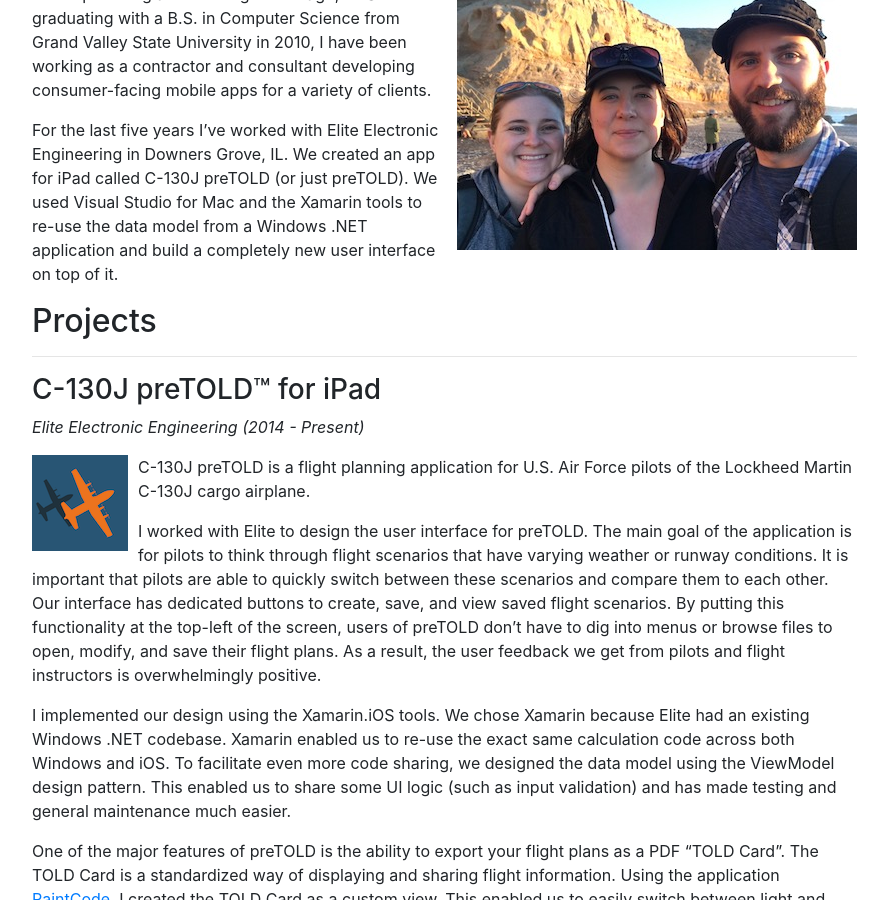
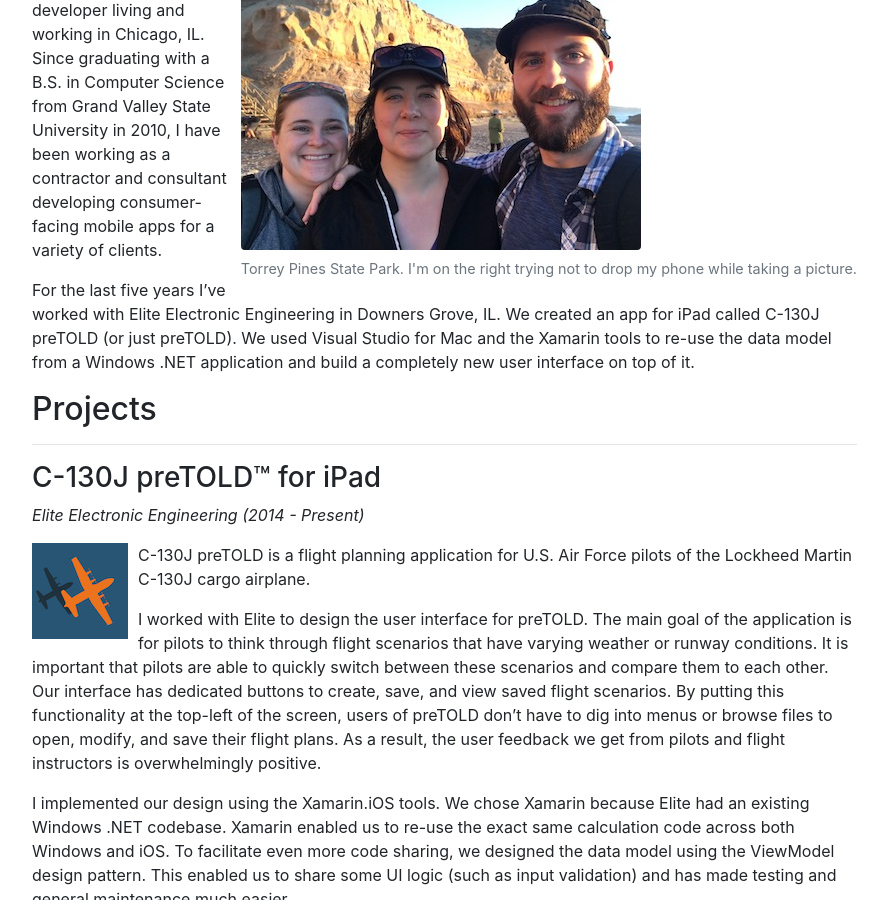
Before and after one commit to jeffington/jeffington.github.io, a Jekyll site: the page built from index.md, in a window 1280 px wide and 900 px high, scrolled down 369 px. Shown: the whole window, without its empty margins (148-1036 px from the left). Built offline with Jekyll 4.4.1, drawn with Linux system fonts in a browser that asks for light colours.

Commit message:
Photo caption

```diff
--- a/index.md
+++ b/index.md
@@ -14,8 +14,10 @@ Mobile application developer working in Xamarin C# .NET, with experience in iOS
 **Email:** <a href="mailto:jeff@jdmlabs.org">jeff@jdmlabs.org</a>
 
 ## About Me
-
-<img class="float-right" style="margin-left: 10px;" src="/assets/images/jeff-torrey-pines18.jpg">
+<figure class="figure float-right" style="margin-left: 10px;">
+  <img src="/assets/images/jeff-torrey-pines18.jpg" class="figure-img img-fluid rounded" alt="A generic square placeholder image with rounded corners in a figure.">
+  <figcaption class="figure-caption">Torrey Pines State Park. I'm on the right trying not to drop my phone while taking a picture.</figcaption>
+</figure>
 
 Hi, I'm Jeff Meyerhoff and I'm a mobile application developer living and working in Chicago, IL. Since graduating with a B.S. in Computer Science from Grand Valley State University in 2010, I have been working as a contractor and consultant developing consumer-facing mobile apps for a variety of clients.
 
```
